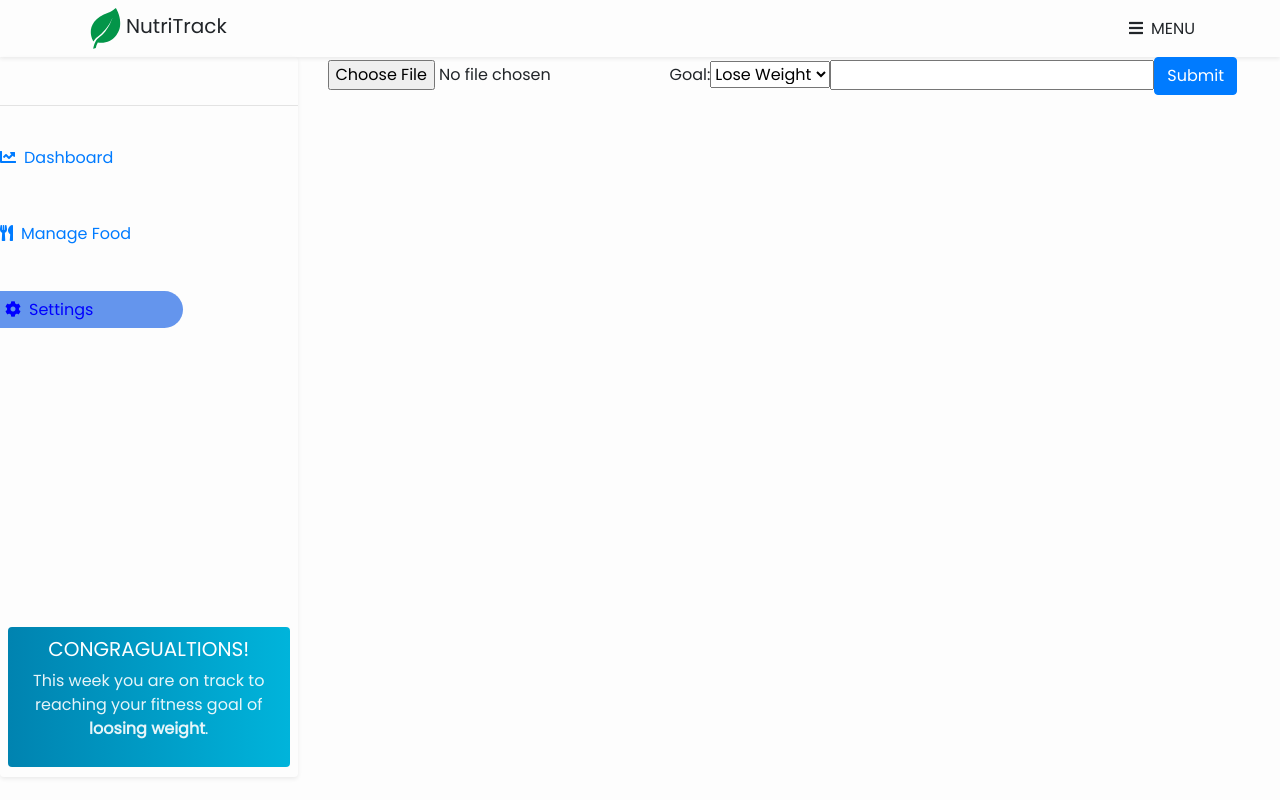
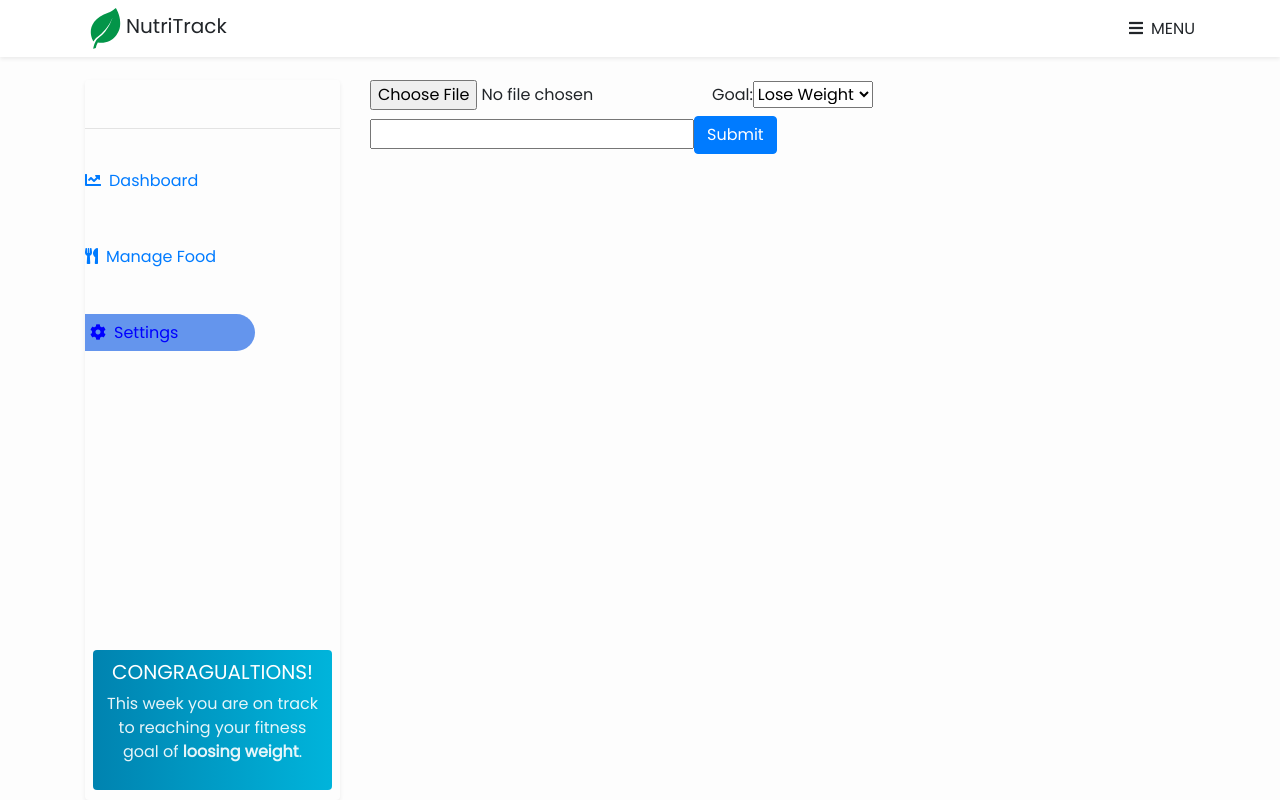
Before and after one commit to PhilipKaim/fitness_app, a React (Create React App) app in the folder client/: page /settings in a window 1280 px wide. Built offline with nearby package versions, Linux system fonts and the light colour scheme; no server answers; sample sign-in values are in the browser's storage.

Commit message:
added a layout component for all pages

```diff
--- a/client/src/components/pages/Dashboard.jsx
+++ b/client/src/components/pages/Dashboard.jsx
@@ -6,11 +6,12 @@ import Aside from '../presentational/Aside';
 import PieChartUser from '../PieChartUser';
 import PieChartLoseWeight from '../PieChartLoseWeight';
 import PieChartGainMuscle from '../PieChartGainMuscle';
+import Layout from './Layout/Layout';
 
 const Dashboard = (props) => {
 
     return (
-        <div>
+        <Layout>
             <div className="row">
                 <Aside  />
                 <div className='d-flex flex-column align-items-center col-md-9'>
@@ -22,7 +23,7 @@ const Dashboard = (props) => {
                     </div>
                 </div>
             </div>
-        </div>
+        </Layout>
     );
 };
 
--- /dev/null
+++ b/client/src/components/pages/Layout/Layout.css
@@ -0,0 +1,3 @@
+.layout {
+     padding-top: 5rem;
+}
--- /dev/null
+++ b/client/src/components/pages/Layout/Layout.jsx
@@ -0,0 +1,13 @@
+import React from 'react';
+
+import './Layout.css';
+
+const Layout = (props) => {
+    return (
+        <div className='layout container'>
+            { props.children }
+        </div>
+    );
+};
+
+export default Layout;
--- a/client/src/components/pages/ManageFood.jsx
+++ b/client/src/components/pages/ManageFood.jsx
@@ -16,6 +16,7 @@ import { datePickerFoods } from '../../actions/foods';
 import { setSingleDatePickerDate } from '../../actions/foods';
 import { setSingleDatePickerFocused } from '../../actions/foods';
 import Aside from '../presentational/Aside.jsx';
+import Layout from './Layout/Layout';
 
 class ManageFood extends Component {
 
@@ -96,7 +97,7 @@ class ManageFood extends Component {
         const pickedDateFoods = datePickerFoods.map(el => <PickedDateFoods key={ el._id } image={ el.image } foodName={ el._id } quantity={ el.quantity } />);
 
         return (
-            <div>
+            <Layout>
                 <div>
                     <div className="row">
                         <Aside />
@@ -134,7 +135,7 @@ class ManageFood extends Component {
 
                     { visability && modal === 'edit' && <EditFoodModal /> }
                 </div>
-            </div>
+            </Layout>
         );
     }
 }
--- a/client/src/components/pages/Settings.jsx
+++ b/client/src/components/pages/Settings.jsx
@@ -7,6 +7,7 @@ import axios from 'axios'
 import { connect } from 'react-redux';
 
 import { showAlert } from '../../actions/user';
+import Layout from './Layout/Layout';
 
 const Settings = (props) => {
 
@@ -32,7 +33,7 @@ const Settings = (props) => {
     let message = props.user.message
 
     return (
-        <div>
+        <Layout>
             <div className='row'>
                 <Aside />
                 <div className="col-md-9">
@@ -59,7 +60,7 @@ const Settings = (props) => {
                     </form>
                 </div>
             </div>
-        </div>
+        </Layout>
     );
 };
 
--- a/client/src/components/presentational/NavBar/NavBar.css
+++ b/client/src/components/presentational/NavBar/NavBar.css
@@ -1,3 +1,12 @@
+.navbar {
+    position: fixed;
+    top: 0;
+    left: 0;
+    right: 0;
+    z-index: 99;
+    background-color: white;
+}
+
 .navbar__menu-btn:hover {
     cursor: pointer;
 }
```
Also changed, not shown: client/src/components/pages/Login.jsx (+1 -6 lines).
